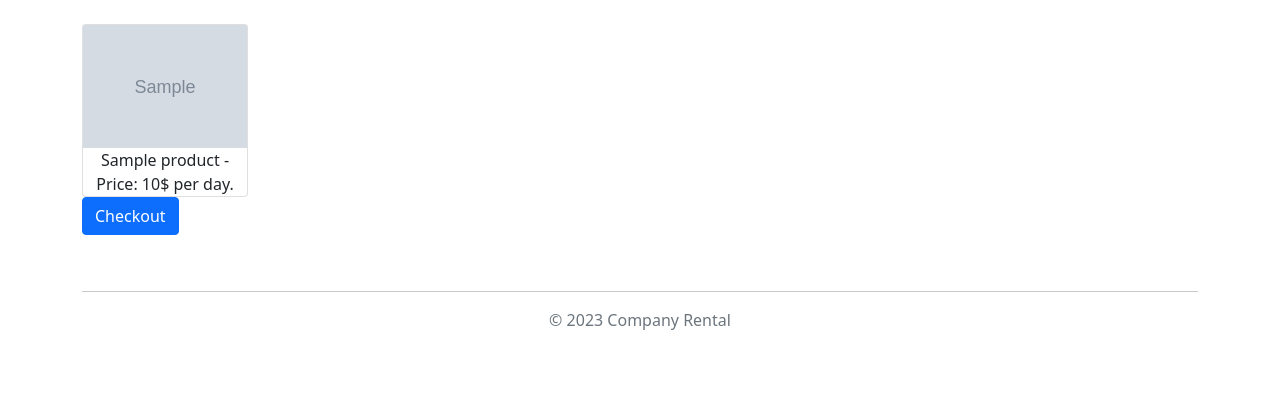
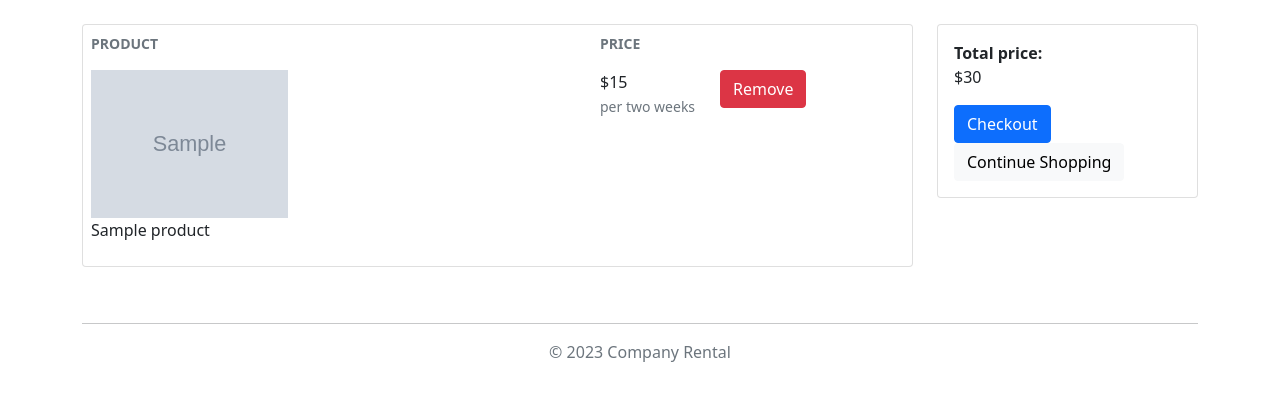
Before and after one commit to ktylzanowski/rental, a Django app: page /cart/ in a window 1280 px wide. Shown: the part 111-512 px from the top of the page. Run offline with Django 4.2, Linux system fonts and the light colour scheme; a user stored in the database is signed in; tables that the repository leaves empty hold one stand-in row (values such as "Sample post"); grey boxes marked "Sample" are stand-in pictures; data that the repository does not hold is empty.

Commit message:
html shopping cart template

```diff
--- a/cart/views.py
+++ b/cart/views.py
@@ -4,6 +4,7 @@ from products.models import Order, OrderItem
 from django.shortcuts import redirect, render
 from django.utils import timezone
 from django.contrib.auth.mixins import LoginRequiredMixin
+from django.contrib.messages import success
 
 
 class CartListView(LoginRequiredMixin, View):
@@ -31,4 +32,5 @@ class CheckoutView(LoginRequiredMixin, View):
             )
             orderitem.save()
         CartItem.objects.filter(cart=request.user.id).delete()
+        success(self.request, "Order placed")
         return redirect("home")
--- a/templates/cart/cart.html
+++ b/templates/cart/cart.html
@@ -1,22 +1,59 @@
 {% extends 'base.html' %}
 {% load static %}
 {% block content %}
+
+<section class="section-content padding-y bg">
 <div class="container">
-	<div class="row">
+<div class="row">
+	<aside class="col-lg-9">
+<div class="card">
+<table class="table table-borderless table-shopping-cart">
+<thead class="text-muted">
+<tr class="small text-uppercase">
+  <th scope="col">Product</th>
+  <th scope="col" width="120">Price</th>
+  <th scope="col" class="text-right" width="200"> </th>
+</tr>
+</thead>
+<tbody>
+{% for item in item_list %}
+<tr>
+	<td>
+		<div class="aside"><img src="{{ item.product.image.url }}" class="img-sm" style="max-width:40%"></div>
+		<a href="{{ item.product.get_absolute_url }}" class="title text-dark">{{ item.product.title }}</a>
+	</td>
+	<td>
+		<div class="price-wrap">
+			<div class="price">$15</div>
+			<p><small class="text-muted">per two weeks</small></p>
+		</div>
+	</td>
+	<td class="text-right">
+		<a href="" class="btn btn-danger"> Remove</a>
+	</td>
+</tr>
 
-	{% for item in item_list %}
-		<div class="col-md-2">
-			<div class="card card-product-grid">
-				<img src="{{ item.product.image.url }}" >
-				<div class="text-center">{{ item.product.title }} - Price: 10$ per day.</div>
-			</div>
+{% endfor %}
+</tbody>
+</table>
+</div>
+	</aside>
+	<aside class="col-lg-3">
+		<div class="card">
+		<div class="card-body">
+			<dl class="dlist-align">
+			  <dt>Total price:</dt>
+			  <dd class="text-right">$30</dd>
+			</dl>
+			<form method="POST" action="{% url 'Checkout' %}">
+				{% csrf_token %}
+				<button class="btn btn-primary btn-block">Checkout</button>
+				<a href="{% url 'home'%}" class="btn btn-light btn-block">Continue Shopping</a>
+			</form>
 		</div>
-	{% endfor %}
-	</div>
-
-	<form method="POST" action="/checkout/">
-		{% csrf_token %}
-		<button class="btn btn-primary">Checkout</button>
-	</form>
+		</div>
+</aside>
 </div>
+</div>
+</section>
 {% endblock %}
```
